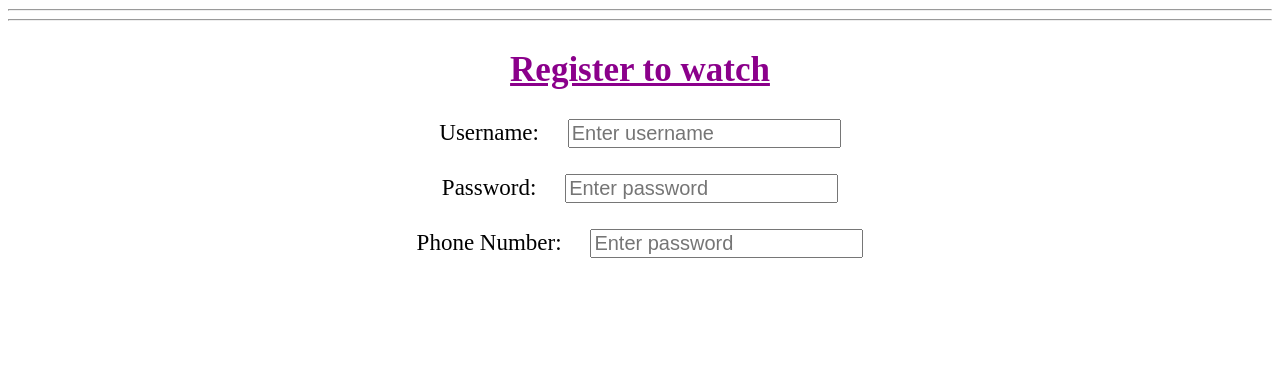
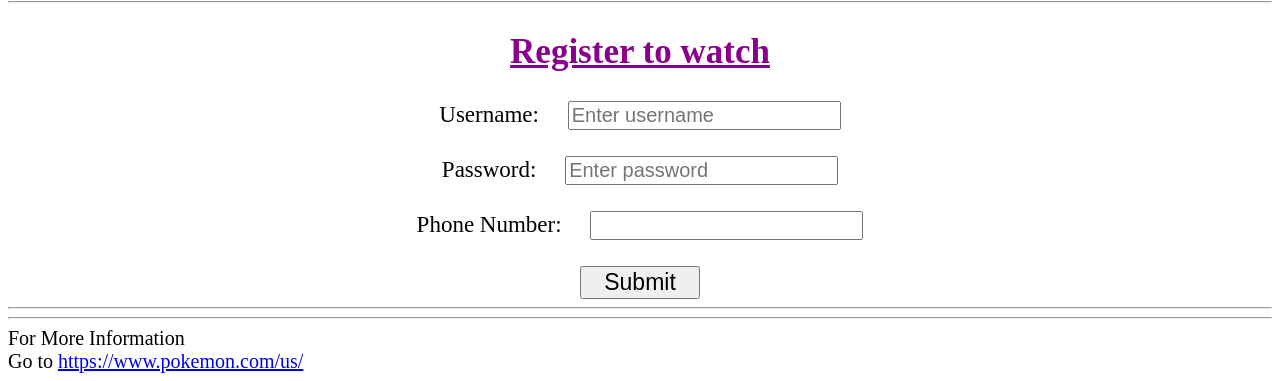
Before and after one commit to Aashita920/pokemon.github.io, a plain HTML site: page index.html in a window 1280 px wide. Shown: the part 2464-2845 px from the top of the page. Before the commit the page ends 2730 px from the top, so only its background shows below. Drawn offline with Linux system fonts and the light colour scheme.

Commit message:
Update index.html

```diff
--- a/index.html
+++ b/index.html
@@ -70,7 +70,7 @@
         into stronger Pokémon. Hundreds of known Pokémon inhabit the Pokémon universe, with untold numbers waiting to be
         discovered!
     </div>
-    <br><br>
+    <br>
     <hr>
     <hr>
     <iframe width="660" height="415" src="https://www.youtube.com/embed/Zyt2GKb6qWw" title="YouTube video player"
@@ -89,11 +89,17 @@
 Password:&nbsp;&nbsp; &nbsp; <input style="font-size: 20px
 ;" type="password" placeholder="Enter password"><br><br>
 Phone Number:&nbsp;&nbsp; &nbsp; <input style="font-size: 20px
-;" type="number" maxlength="10" placeholder="Enter password">
-
+;" type="tel" maxlength="10" >
+<br><br>
+<button style="font-size: 23px; width: 120px;">Submit</button>
     </div>
     </form>
 </center>
+<hr><hr>
+<div style="font-size: 20px;">
+For More Information <br>
+Go to <a href="https://www.pokemon.com/us/">https://www.pokemon.com/us/</a>
+</div>
 </body>
 
 </html>
```
